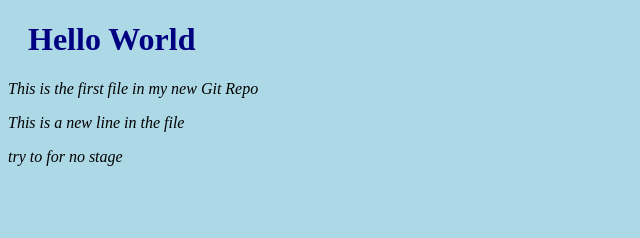
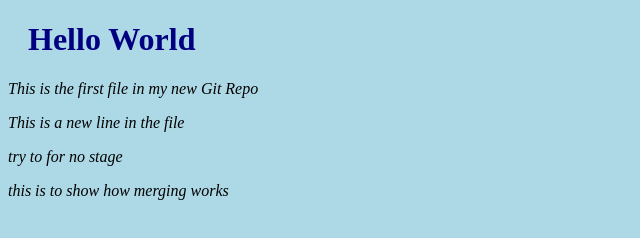
Before and after one commit to tfong431986/module1, a plain HTML site: page index.html in a window 1280 px wide. Shown: the whole page, without its empty margins (0-640 px from the left). Drawn offline with Linux system fonts and the light colour scheme.

Commit message:
updated index.html with emergency fix with writing

```diff
--- a/index.html
+++ b/index.html
@@ -14,5 +14,6 @@
     <p>This is the first file in my new Git Repo</p>
     <p>This is a new line in the file</p>
     <p>try to for no stage</p>
+    <p>this is to show how merging works</p>
 </body>
 </html>
```
